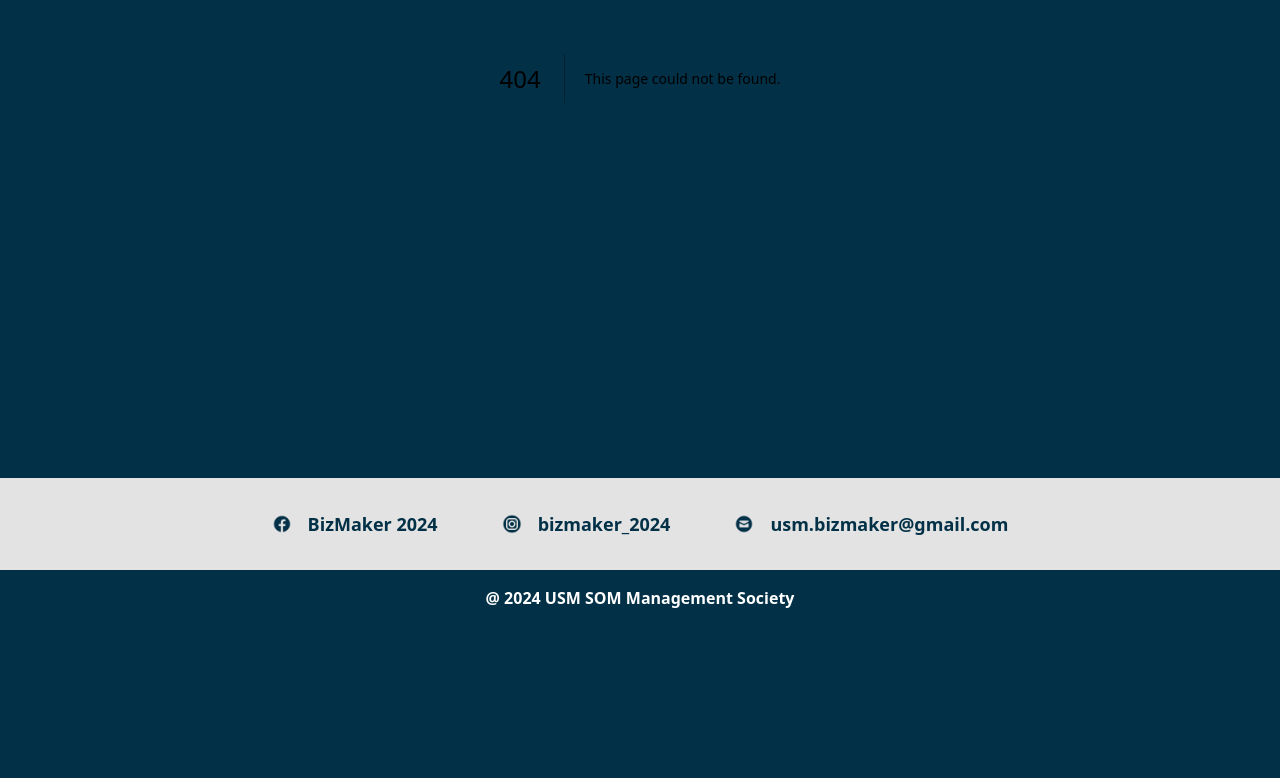
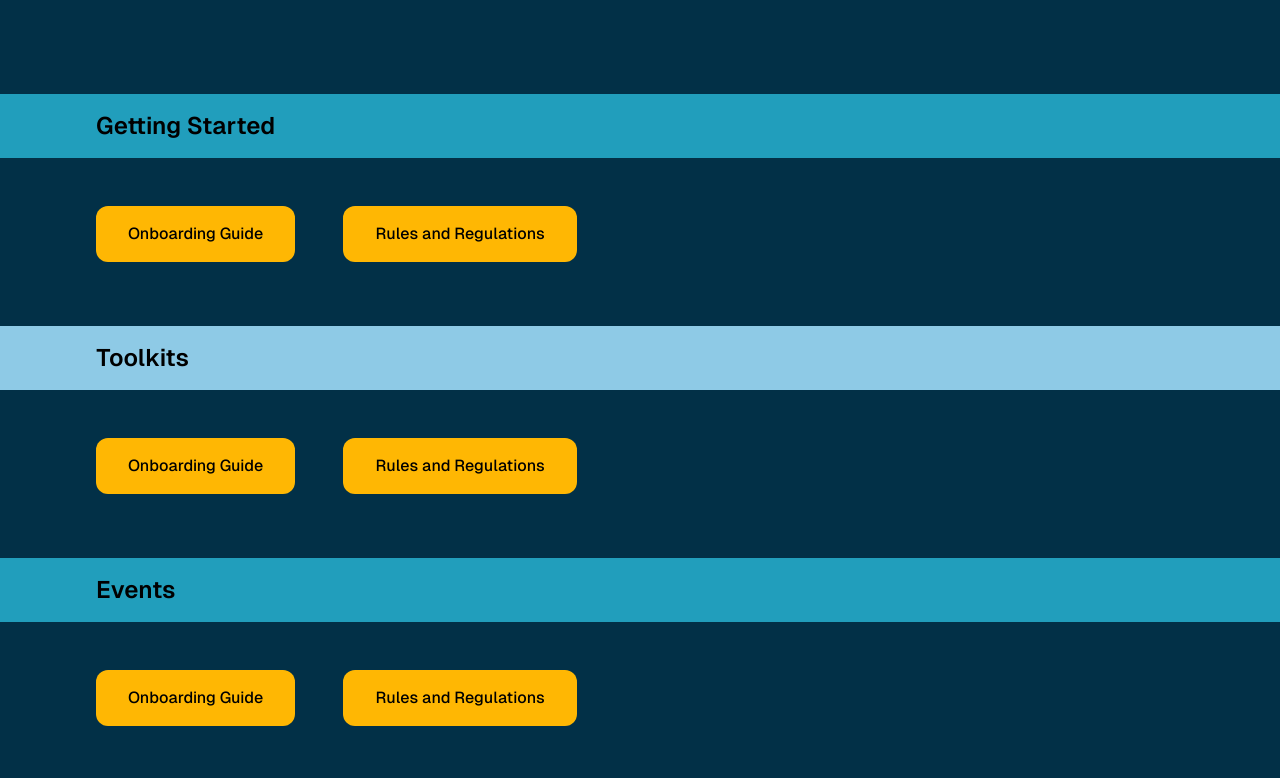
Before and after one commit to diminecjean/hackfinity, a Next.js app: page /admin/resources in a window 1280 px wide. Before the commit this address had no page. Shown: the part 322-1100 px from the top of the page. Before the commit the page ends 948 px from the top, so only its background shows below. Built offline with nearby package versions, Linux system fonts and the light colour scheme.

Commit message:
create admin resources page

```diff
--- /dev/null
+++ b/src/app/admin/resources/page.js
@@ -0,0 +1,45 @@
+import TopBanner from "@/components/custom/top-banner";
+
+
+export default function Resources() {
+    return (
+        <div className="font-[family-name:var(--font-geist-sans)]">
+            <TopBanner
+                title="Resources Center"
+                description="Access all the resources you need for BizMaker here. "
+            />
+            <div className="w-full flex flex-col gap-4 my-24">
+                <section id="getting-started">
+                    <div className="w-full bg-blue-mid px-24 py-4">
+                        <h1 className="text-2xl font-semibold">Getting Started</h1>
+                    </div>
+                    <div className="my-12 mx-24 flex gap-12 justify-start">
+                        <div className="rounded-xl bg-yellow-mid px-8 py-4 font-medium">Onboarding Guide</div>
+                        <div className="rounded-xl bg-yellow-mid px-8 py-4 font-medium">Rules and Regulations</div>
+                    </div>
+                </section>
+
+                <section id="toolkits">
+                    <div className="w-full bg-blue-light px-24 py-4">
+                        <h1 className="text-2xl font-semibold">Toolkits</h1>
+                    </div>
+                    <div className="my-12 mx-24 flex gap-12 justify-start">
+                        <div className="rounded-xl bg-yellow-mid px-8 py-4 font-medium">Onboarding Guide</div>
+                        <div className="rounded-xl bg-yellow-mid px-8 py-4 font-medium">Rules and Regulations</div>
+                    </div>
+                </section>
+
+                <section id="events">
+                    <div className="w-full bg-blue-mid px-24 py-4">
+                        <h1 className="text-2xl font-semibold">Events</h1>
+                    </div>
+                    <div className="my-12 mx-24 flex gap-12 justify-start">
+                        <div className="rounded-xl bg-yellow-mid px-8 py-4 font-medium">Onboarding Guide</div>
+                        <div className="rounded-xl bg-yellow-mid px-8 py-4 font-medium">Rules and Regulations</div>
+                    </div>
+                </section>
+
+            </div>
+        </div>
+    )
+}
```
